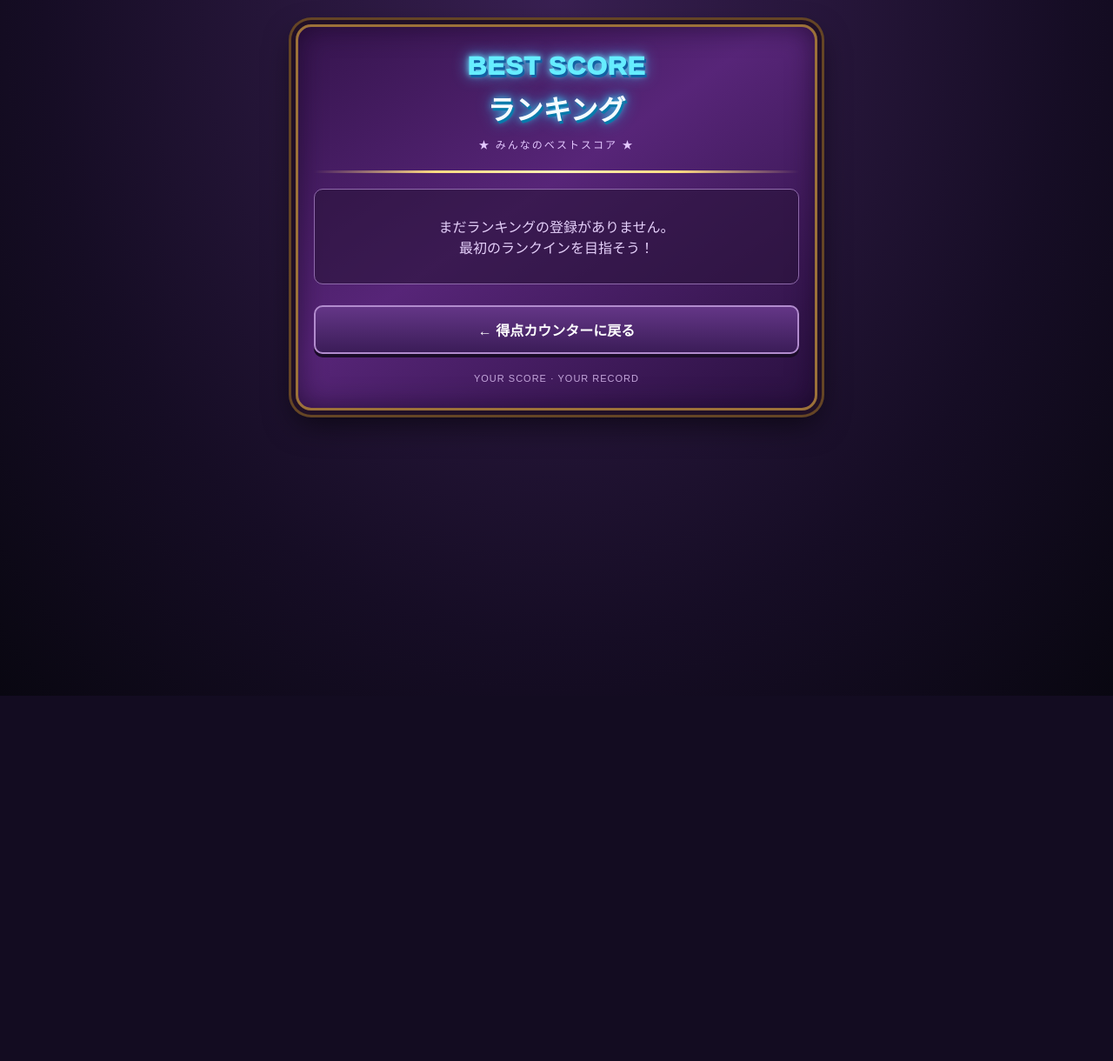
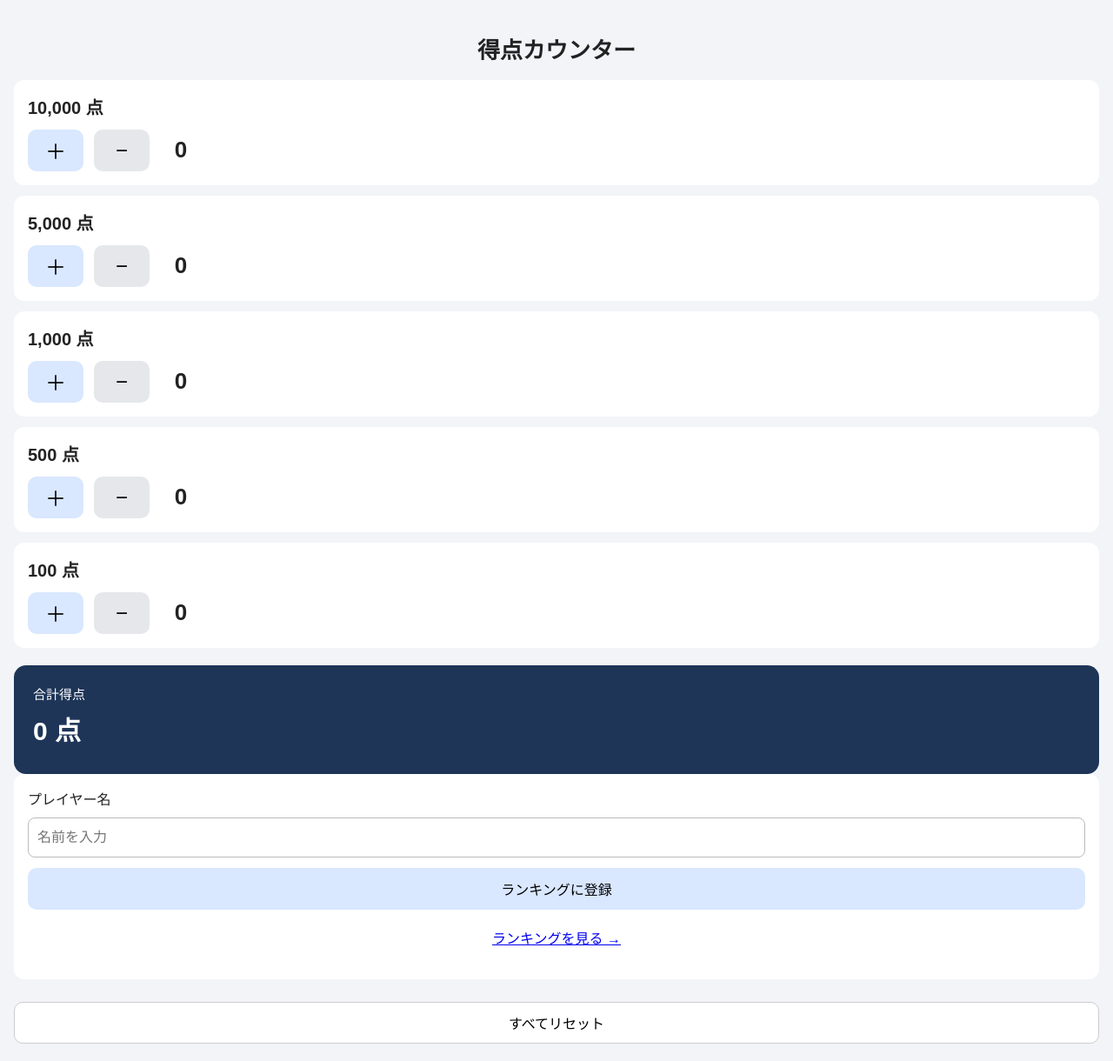
Before and after one commit to anatake0220/scorecount, a Flask app: page / in a window 1280 px wide. Shown: the whole page at 87% size. Before the commit the page ends 800 px from the top, so only its background shows below. Run offline with Flask 3, Linux system fonts and the light colour scheme.

Commit message:
Add files via upload

```diff
--- a/hiyosifes/templates/index.html
+++ b/hiyosifes/templates/index.html
@@ -1,10 +1,11 @@
+
 
 <!DOCTYPE html>
 <html lang="ja">
 <head>
     <meta charset="UTF-8">
     <meta name="viewport" content="width=device-width, initial-scale=1">
-    <title>ランキング</title>
+    <title>得点カウンター</title>
 
     <style>
         * {
@@ -12,256 +13,247 @@
         }
 
         body {
+            font-family: sans-serif;
+            background: #f2f4f8;
             margin: 0;
-            min-height: 100vh;
-            padding: 28px 14px;
-            font-family: sans-serif;
-            color: #fff;
-            background:
-                radial-gradient(ellipse at top, #392052 0%, #160d25 65%, #090711 100%);
-        }
-
-        main {
-            max-width: 600px;
-            margin: 0 auto;
-        }
-
-        .board {
-            position: relative;
-            overflow: hidden;
-            padding: 28px 18px;
-            border: 3px solid #9c7139;
-            border-radius: 18px;
-            background: linear-gradient(
-                145deg,
-                #35144d 0%,
-                #572578 45%,
-                #29103f 100%
-            );
-            box-shadow:
-                0 0 0 5px #211027,
-                0 0 0 8px #654525,
-                0 14px 35px #0009,
-                inset 0 0 30px #12051e99;
-        }
-
-        .header {
-            text-align: center;
-            padding-bottom: 22px;
-        }
-
-        .english-title {
-            margin: 0 0 8px;
-            color: #66edff;
-            font-size: clamp(20px, 5vw, 30px);
-            font-weight: 1000;
-            letter-spacing: 1px;
-            text-shadow:
-                2px 3px 0 #1261a3,
-                0 0 7px #70eaff,
-                0 0 17px #41bfff;
+            padding: 20px 16px;
+            color: #222;
         }
 
         h1 {
-            margin: 0;
-            color: #f5fbff;
-            font-size: clamp(23px, 6vw, 32px);
-            font-weight: 900;
-            text-shadow:
-                2px 3px 0 #087aab,
-                0 0 8px #41dfff,
-                0 0 18px #20bfff;
+            text-align: center;
+            font-size: 26px;
         }
 
-        .subtitle {
-            margin-top: 10px;
-            color: #e4c8ff;
-            font-size: 12px;
-            letter-spacing: 2px;
+        .item {
+            background: white;
+            padding: 16px;
+            margin-bottom: 12px;
+            border-radius: 12px;
         }
 
-        .gold-line {
-            height: 3px;
-            margin: 0 0 18px;
-            background: linear-gradient(
-                90deg,
-                transparent,
-                #ffdb82,
-                #fff0b4,
-                #ffdb82,
-                transparent
-            );
+        .amount {
+            font-size: 20px;
+            font-weight: bold;
         }
 
-        .ranking-list {
+        .controls {
             display: flex;
-            flex-direction: column;
-            gap: 10px;
+            align-items: center;
+            justify-content: flex-start;
+            gap: 12px;
+            margin-top: 12px;
         }
 
-        .player {
-            display: flex;
-            align-items: center;
-            gap: 12px;
-            min-width: 0;
-            padding: 13px 12px;
-            border: 1px solid #a985c4;
+        button {
+            min-height: 48px;
+            min-width: 64px;
+            border: none;
             border-radius: 10px;
-            background: linear-gradient(
-                110deg,
-                #29143d,
-                #49205e 55%,
-                #321745
-            );
-            box-shadow:
-                inset 0 1px 4px #ffffff14,
-                0 3px 7px #10071988;
+            font-size: 24px;
+            cursor: pointer;
         }
 
-        .player:nth-child(-n+3) {
-            border-color: #e7c078;
-            background: linear-gradient(
-                110deg,
-                #452044,
-                #68336f 55%,
-                #402044
-            );
+        .plus {
+            background: #d9e7ff;
         }
 
-        .rank {
-            flex: 0 0 44px;
-            text-align: center;
-            color: #ffe6a3;
-            font-size: 17px;
-            font-weight: 900;
-            text-shadow: 0 0 7px #ffcb69aa;
+        .minus {
+            background: #e5e7eb;
         }
 
-        .player:nth-child(1) .rank {
-            color: #fff0a0;
-            font-size: 23px;
+        .count {
+            font-size: 26px;
+            font-weight: bold;
+            text-align: center;
+            min-width: 48px;
         }
 
-        .player:nth-child(2) .rank {
-            color: #e9f3ff;
-            font-size: 21px;
+        .total {
+            background: #1e3558;
+            color: white;
+            padding: 22px;
+            border-radius: 14px;
+            margin-top: 20px;
         }
 
-        .player:nth-child(3) .rank {
-            color: #ffc89b;
-            font-size: 21px;
+        .total-label {
+            font-size: 15px;
         }
 
-        .name {
-            flex: 1;
-            min-width: 0;
+        .total-value {
+            font-size: 30px;
+            font-weight: bold;
+            margin: 8px 0;
             overflow-wrap: anywhere;
-            color: #fff;
-            font-size: 15px;
-            font-weight: 700;
         }
 
-        .score {
-            flex: 0 0 auto;
-            max-width: 48%;
-            color: #77edff;
-            font-size: clamp(14px, 3.5vw, 19px);
-            font-weight: 900;
-            text-align: right;
-            overflow-wrap: anywhere;
-            text-shadow: 0 0 8px #32cfff88;
+        .reset {
+            width: 100%;
+            margin-top: 14px;
+            background: white;
+            border: 1px solid #ccc;
+            font-size: 16px;
         }
 
-        .empty {
-            padding: 30px 10px;
-            text-align: center;
-            color: #e5d0fa;
-            background: #28133a99;
-            border: 1px solid #8e6aaa;
-            border-radius: 10px;
+        .register {
+            width: 100%;
+            margin-top: 12px;
+            font-size: 16px;
         }
 
-        .back {
-            display: block;
+        input {
             width: 100%;
-            margin-top: 24px;
-            padding: 14px;
-            border: 2px solid #b28cce;
-            border-radius: 10px;
-            color: #fff;
-            background: linear-gradient(180deg, #643687, #3b1c58);
+            height: 46px;
+            margin-top: 10px;
+            padding: 10px;
+            border: 1px solid #bbb;
+            border-radius: 8px;
             font-size: 16px;
-            font-weight: bold;
-            text-align: center;
-            text-decoration: none;
-            box-shadow: 0 4px 0 #1a0c28;
         }
 
-        .back:active {
-            transform: translateY(2px);
-            box-shadow: 0 2px 0 #1a0c28;
+        #submit-message {
+            overflow-wrap: anywhere;
         }
 
-        .footer {
-            margin-top: 22px;
-            color: #c4a6db;
-            font-size: 11px;
+        .ranking-link {
+            display: block;
             text-align: center;
-            letter-spacing: 1px;
+            margin: 20px 0;
         }
     </style>
 </head>
 
 <body>
-    <main>
-        <section class="board">
-            <header class="header">
-                <p class="english-title">BEST SCORE</p>
-                <h1>ランキング</h1>
-                <div class="subtitle">★ みんなのベストスコア ★</div>
-            </header>
+    <h1>得点カウンター</h1>
 
-            <div class="gold-line"></div>
+    <main id="items"></main>
 
-            {% if rankings %}
-                <div class="ranking-list">
-                    {% for player in rankings %}
-                        <section class="player">
-                            <div class="rank">
-                                {% if loop.index == 1 %}
-                                    ★1位
-                                {% elif loop.index == 2 %}
-                                    ★2位
-                                {% elif loop.index == 3 %}
-                                    ★3位
-                                {% else %}
-                                    {{ loop.index }}位
-                                {% endif %}
-                            </div>
+    <section class="total">
+        <div class="total-label">合計得点</div>
+        <div class="total-value" id="total">0 点</div>
+    </section>
 
-                            <div class="name">
-                                {{ player.player_name }}
-                            </div>
+    <section class="item">
+        <label for="player-name">プレイヤー名</label>
+        <input
+            id="player-name"
+            type="text"
+            maxlength="30"
+            placeholder="名前を入力"
+        >
 
-                            <div class="score">
-                                {{ "{:,}".format(player.score) }} 点
-                            </div>
-                        </section>
-                    {% endfor %}
+        <button class="plus register" onclick="submitScore()">
+            ランキングに登録
+        </button>
+
+        <p id="submit-message" role="status"></p>
+
+        <a class="ranking-link" href="/ranking">
+            ランキングを見る →
+        </a>
+    </section>
+
+    <button class="reset" onclick="resetCounts()">
+        すべてリセット
+    </button>
+
+    <script>
+        const amounts = [10000, 5000, 1000, 500, 100];
+        const counts = [0, 0, 0, 0, 0];
+
+        const items = document.getElementById("items");
+
+        amounts.forEach((amount, i) => {
+            const item = document.createElement("section");
+            item.className = "item";
+
+            item.innerHTML = `
+                <div class="amount">${amount.toLocaleString("ja-JP")} 点</div>
+                <div class="controls">
+                    <button class="plus"
+                        aria-label="${amount}点を1回増やす"
+                        onclick="changeCount(${i}, 1)">＋</button>
+                    <button class="minus"
+                        aria-label="${amount}点を1回減らす"
+                        onclick="changeCount(${i}, -1)">−</button>
+                    <div class="count" id="count-${i}">0</div>
                 </div>
-            {% else %}
-                <div class="empty">
-                    まだランキングの登録がありません。<br>
-                    最初のランクインを目指そう！
-                </div>
-            {% endif %}
+            `;
 
-            <a class="back" href="{{ url_for('index') }}">← 得点カウンターに戻る</a>
+            items.appendChild(item);
+        });
 
-            <div class="footer">
-                YOUR SCORE · YOUR RECORD
-            </div>
-        </section>
-    </main>
+        function changeCount(i, delta) {
+            counts[i] = Math.max(0, counts[i] + delta);
+            updateDisplay();
+        }
+
+        function updateDisplay() {
+            let total = 0;
+
+            amounts.forEach((amount, i) => {
+                document.getElementById(`count-${i}`).textContent =
+                    counts[i];
+
+                total += amount * counts[i];
+            });
+
+            document.getElementById("total").textContent =
+                `${total.toLocaleString("ja-JP")} 点`;
+        }
+
+        function resetCounts() {
+            counts.fill(0);
+            updateDisplay();
+        }
+
+        async function submitScore() {
+            const name = document
+                .getElementById("player-name")
+                .value.trim();
+
+            const message =
+                document.getElementById("submit-message");
+
+            if (!name) {
+                message.textContent = "名前を入力してください";
+                return;
+            }
+
+            const total = amounts.reduce(
+                (sum, amount, i) => sum + amount * counts[i],
+                0
+            );
+
+            message.textContent = "登録中...";
+
+            try {
+                const response = await fetch("/submit_score", {
+                    method: "POST",
+                    headers: {
+                        "Content-Type": "application/json"
+                    },
+                    body: JSON.stringify({
+                        name: name,
+                        score: total
+                    })
+                });
+
+                const result = await response.json();
+
+                if (!response.ok) {
+                    message.textContent =
+                        result.error || "登録に失敗しました";
+                    return;
+                }
+
+                message.textContent = result.message;
+            } catch (error) {
+                message.textContent =
+                    "通信に失敗しました。再度お試しください";
+            }
+        }
+    </script>
 </body>
 </html>
--- a/hiyosifes/templates/ranking.html
+++ b/hiyosifes/templates/ranking.html
@@ -4,7 +4,7 @@
 <head>
     <meta charset="UTF-8">
     <meta name="viewport" content="width=device-width, initial-scale=1">
-    <title>共有ランキング</title>
+    <title>ランキング</title>
     <style>
         * {
             box-sizing: border-box;
@@ -60,7 +60,7 @@
 </head>
 <body>
     <main>
-        <h1>🏆 共有ランキング TOP 10</h1>
+        <h1>🏆 ランキング TOP 10</h1>
 
         {% if rankings %}
             {% for player in rankings %}
@@ -76,7 +76,7 @@
             <p>まだランキングの登録がありません。</p>
         {% endif %}
 
-        <a href="/">← 得点カウンターに戻る</a>
+        <a class="back" href="{{ url_for('index') }}">← 得点カウンターに戻る</a>
     </main>
 </body>
 </html>
```
